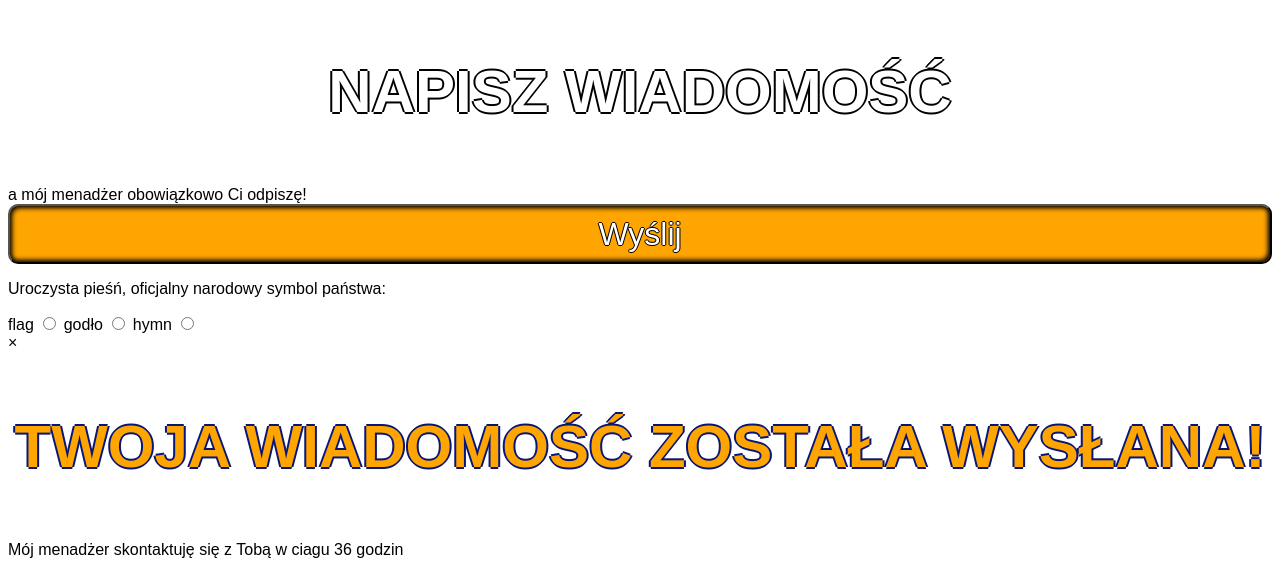
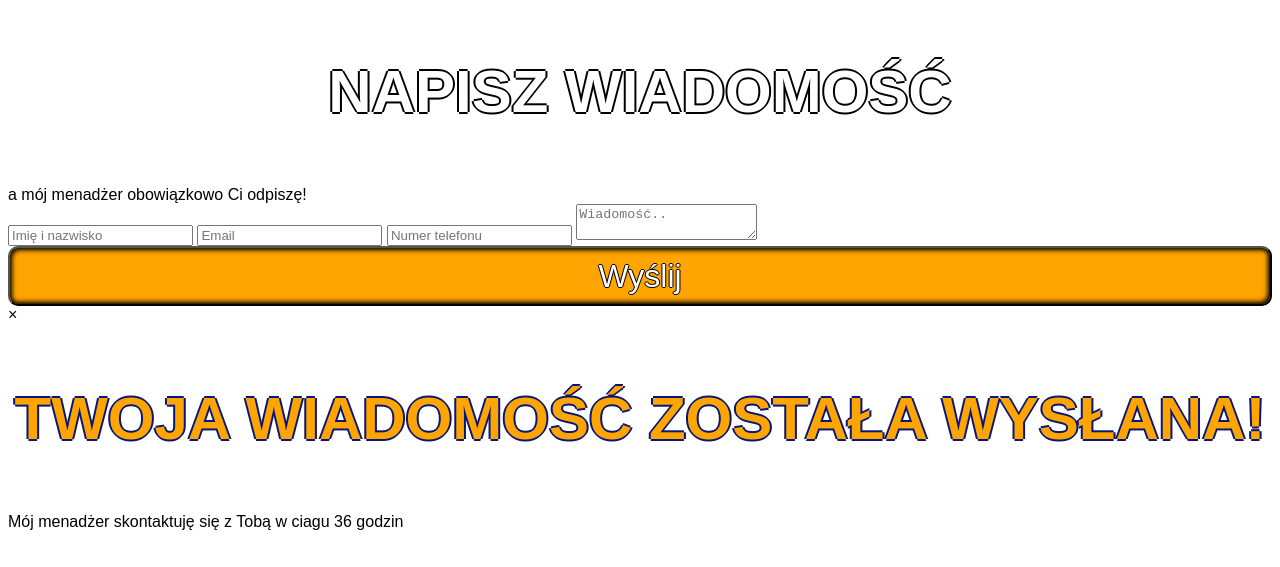
Before and after one commit to UlianaOleksyn/ulianaOleksyn.test-LadyGaga, a website: page src/index.html in a window 1280 px wide. Shown: the part 4622-5189 px from the top of the page. After the commit the page ends 5161 px from the top, so only its background shows below. Drawn offline with nearby package versions, Linux system fonts and the light colour scheme.

Commit message:
Form with question-random

```diff
--- a/src/index.html
+++ b/src/index.html
@@ -260,37 +260,13 @@
 
             <form class="modal__form" action="#">
 
-                    <!-- <input class="input_animate" type="text" name="name" placeholder="Imię i nazwisko" required minlength="2" maxlength="30">
+                    <input class="input_animate" type="text" name="name" placeholder="Imię i nazwisko" required minlength="2" maxlength="30">
                     <input class="input_animate" type="email"  name="email" placeholder="Email" required>
-                    <input class="input_animate" type="phone"  name="phone" placeholder="Numer telefonu" required minlength="9"> -->
-<!--
-                <textarea class="input_animate" name="text" placeholder="Wiadomość.." required minlength="20" maxlength="100"></textarea> -->
+                    <input class="input_animate" type="phone"  name="phone" placeholder="Numer telefonu" required minlength="9">
 
-                <!-- <fieldset class="form__questions">
-                    <legend>
-                        Ja nie robot
-                    </legend>
-                    <p> Pytanie</p>
+                <textarea class="input_animate" name="text" placeholder="Wiadomość.." required minlength="20" maxlength="500"></textarea>
 
-                    <div class="form__wrapper-answers">
-                    <label for="huey">Huey
-                        <input type="radio" id="huey" name="drone" value="huey"
-                               checked>
-                        </label>
-
-                        <label for="dewey">Dewey
-                        <input type="radio" id="dewey" name="drone" value="dewey">
-                       </label>
-
-
-                       <label for="louie">Louie
-                        <input type="radio" id="louie" name="drone" value="louie">
-                        </label>
-                    </div>
-
-                    </fieldset> -->
-
-                <button class="button button_send button_animate" id="send">Wyślij</button>
+                <!-- <button class="button button_send button_animate wow" id="send">Wyślij</button> -->
             </form>
 
         </div>
--- a/src/js/script.js
+++ b/src/js/script.js
@@ -7,24 +7,114 @@ window.addEventListener('DOMContentLoaded', ()=>{
           links_contact = document.querySelectorAll(".link_contact"),
           modal_close = document.querySelectorAll(".modal__close"),
           modal_dialog = document.querySelector(".modal__dialog"),
-          button_send = document.getElementById("send"),
           modal_thanks = document.querySelector(".modal-thanks__content"),
           form = document.querySelector(".modal__form"),
           form_name = document.querySelector("input[name='name']"),
           form_email = document.querySelector("input[name='email']"),
           form_phone = document.querySelector("input[name='phone']"),
-          form_text = document.querySelector("textarea[name='text']"),
-          form_questions = document.querySelector(".form__questions");
+          form_text = document.querySelector("textarea[name='text']");
 
-
-    let random;
+    let random,
+        answer,
+        button_send;
 
           new WOW().init();
+
+     // form questions
+     class Questions{
+        constructor(quest, answer1, answer2, answer3, answer_true, class_name){
+            this.quest = quest;
+            this.answer1 = answer1;
+            this.answer2 = answer2;
+            this.answer3 = answer3;
+            this.answer_true = answer_true;
+            this.class_name = class_name;
+        }
+
+        writeContent(){
+            const fieldset = document.createElement("fieldset");
+            fieldset.classList.add("form__questions", `${this.class_name}`);
+            fieldset.setAttribute("required", '');
+            fieldset.innerHTML = `
+            <legend> Nie jestem robotem </legend>
+            <p>${this.quest}</p>
+
+            <div class="form__wrapper-answers">
+            <label for="${this.answer1}">${this.answer1}
+            <input type="radio" id="${this.answer1}" name="request${this.class_name}" value="${this.answer1}" required>
+            </label>
+            <label for="${this.answer2}">${this.answer2}
+            <input type="radio" id="${this.answer2}" name="request${this.class_name}" value="${this.answer2}" required>
+            </label>
+            <label for="${this.answer3}">${this.answer3}
+            <input type="radio" id="${this.answer3}" name="request${this.class_name}" value="${this.answer3}" required>
+            </label>
+            `;
+            form_text.after(fieldset);
+
+           answer = `${this.answer_true}`;
+        }
+    }
+
+    const quest_1 = new Questions(
+        'Beethovena, Mozarta, Bacha i Chopina łączy myzyka:',
+        'klasyczna',
+        'pop',
+        'rock',
+        'klasyczna',
+        '1'
+    );
+
+    const quest_2 = new Questions(
+        'Muzyka popularna, najbardziej rozpowszechniona:',
+        'folk',
+        'pop',
+        'reggae',
+        'pop',
+        '2'
+        );
+
+    const quest_3 = new Questions(
+        'Taneczna, łatwa w odbiorze muzyka:',
+        'rap',
+        'jazz',
+        'disco',
+        'disco',
+        '3'
+        );
+
+    const quest_4 = new Questions(
+        'Uroczysta pieśń, oficjalny narodowy symbol państwa:',
+        'flag',
+        'godło',
+        'hymn',
+        'hymn',
+        '4'
+    );
+
+    function randomizeQuest(){
+        random = Math.floor(Math.random() * 4) + 1;
+        switch (random) {
+            case 1:
+                quest_1.writeContent();
+            break;
+            case 2:
+                quest_2.writeContent();
+                break;
+            case 3:
+                quest_3.writeContent();
+                break;
+            default:
+                quest_4.writeContent();
+                break;
+        }
+    }
 
     function showModal(){
         modal.classList.add("modal_active");
         modal_content.classList.add("modal__content_show");
         document.documentElement.style.overflow = "hidden";
+        randomizeQuest();
     }
 
     function showThanksModal(){
@@ -37,6 +127,7 @@ window.addEventListener('DOMContentLoaded', ()=>{
         modal.classList.remove("modal_active");
         document.documentElement.style.overflow = "";
         modal_thanks.classList.remove("modal-thanks__content_active");
+        document.querySelector(".form__questions").remove();
     }
 
     button_contact.addEventListener('click', ()=>{
@@ -55,7 +146,6 @@ window.addEventListener('DOMContentLoaded', ()=>{
         });
     });
 
-
     modal_dialog.addEventListener('click', (event) =>{
         if (event.target == modal_dialog){
             hideModal();
@@ -68,116 +158,31 @@ window.addEventListener('DOMContentLoaded', ()=>{
         }
     });
 
+    button_send = document.createElement("button");
+    button_send.classList.add("button", "button_send");
+    button_send.setAttribute("id", 'send');
+    button_send.innerHTML = "Wyślij";
+    form.append(button_send);
+
     button_send.addEventListener("click", (event)=>{
+        const question_input = document.querySelectorAll(".form__wrapper-answers input");
+        if (form_name.validity.valid && form_email.validity.valid && form_phone.validity.valid && form_text.validity.valid){
 
-        if (form_name.validity.valid && form_email.validity.valid && form_phone.validity.valid && form_text.validity.valid){
-        showThanksModal();
-        event.preventDefault();
+            question_input.forEach(i => {
+                if (i.checked){
+                    if (i.value == answer){
+
+                        showThanksModal();
+                        event.preventDefault();
+                        form.reset();
+                    }
+                    else {
+                        alert("wygląda na to, że jesteś botem :)");
+                    }
+                }
+            });
         }
     });
 
-    // form questions
-    class Questions{
-        constructor(quest, answer1,  answer1_boolean, answer2, answer2_boolean, answer3, answer3_boolean, class_name){
-            this.quest = quest;
-            this.answer1 = answer1;
-            this.answer1_boolean = answer1_boolean;
-            this.answer2 = answer2;
-            this.answer2_boolean = answer2_boolean;
-            this.answer3 = answer3;
-            this.answer3_boolean = answer3_boolean;
-            this.class_name = class_name;
-        }
-
-        writeContent(){
-            const div = document.createElement("div");
-            div.classList.add("form__questions", `${this.class_name}`);
-            div.innerHTML =
-            // <legend> Nie jestem robotem </legend>
-           ` <p>${this.quest}</p>
-
-            <div class="form__wrapper-answers">
-            <label for="${this.answer1}">${this.answer1}
-            <input type="radio" id="${this.answer1}" name="drone" value="${this.answer1}">
-            </label>
-            <label for="${this.answer2}">${this.answer2}
-            <input type="radio" id="${this.answer2}" name="drone" value="${this.answer2}">
-            </label>
-            <label for="${this.answer3}">${this.answer3}
-            <input type="radio" id="${this.answer3}" name="drone" value="${this.answer3}">
-            </label>
-            `;
-           form.append(div);
-
-        }
-    }
-
-    const quest_1 = new Questions(
-        'Beethovena, Mozarta, Bacha i Chopina łączy myzyka:',
-        'klasyczna',
-        'true',
-        'pop',
-        'false',
-        'rock',
-        'false',
-        '1'
-    );
-    // quest_1.writeContent();
-
-    const quest_2 = new Questions(
-        'Muzyka popularna, najbardziej rozpowszechniona:',
-            'folk',
-            'false',
-            'pop',
-            'true',
-            'reggae',
-            'false',
-            '2'
-        );
-
-    const quest_3 = new Questions(
-        'Taneczna, łatwa w odbiorze muzyka:',
-            'rap',
-            'false',
-            'jazz',
-            'false',
-            'disco',
-            'true',
-            '3'
-        );
-    // quest_3.writeContent();
-
-    const quest_4 = new Questions(
-        'Uroczysta pieśń, oficjalny narodowy symbol państwa:',
-            'flag',
-            'false',
-            'godło',
-            'false',
-            'hymn',
-            'true',
-            '4'
-        );
-    // quest_4.writeContent();
-
-    random = Math.floor(Math.random() * 4) + 1;
-     switch (random) {
-        case 1:
-            quest_1.writeContent();
-          break;
-        case 2:
-            quest_2.writeContent();
-            break;
-        case 3:
-            quest_3.writeContent();
-            break;
-        default:
-            quest_4.writeContent();
-            break;
-     }
-
-
-
-
-
 
 });
--- a/src/sass/blocks/_modal.scss
+++ b/src/sass/blocks/_modal.scss
@@ -4,7 +4,6 @@
     top: 0;
     width: 100%;
     height: 100%;
-    overflow: hidden;
     &_active{
         left: 0;
     }
@@ -13,6 +12,7 @@
         height: 100%;
         background-color: rgba(7, 48, 56, 0.75);
         position: absolute;
+        overflow: hidden;
     }
     &__content{
         padding: 30px 50px;
@@ -23,7 +23,7 @@
         width: 50%;
         background: url("../image/background-gold.jpg");
         transition: all 0.5s;
-        // z-index: 2000;
+        overflow: scroll;
         &_show{
             right: 0;
         }
@@ -43,23 +43,24 @@
         }
     }
     &__subtitle{
+        margin-top: 25px;
         font-size: 24px;
         color: #071678;
         text-shadow: -1px 0 white, 0 1px white, 1px 0 white, 0 -1px white;
         text-align: center;
     }
     &__form{
-        width: 70%;
+        width: 100%;
         margin-top: 30px;
         input[placeholder]{
             height: 35px;
-            width: 100%;
-            padding: 0 5px;
+            width: 55%;
+            padding: 0 10px;
             font-size: 18px;
             margin-bottom: 20px;
             font-weight: 300;
             box-shadow: inset 2px 2px 5px #071678;
-            background-image: linear-gradient(to right, #071678, #026EC2, #071678);
+            background: #E8F0FE;
             color: white;
             &:invalid {
                 // border: 2px solid red;
@@ -72,14 +73,13 @@
             }
         }
         textarea{
-            width: 100%;
-            height: 90px;
+            width: 95%;
+            height: 100px;
             font-size: 18px;
             padding: 15px 15px;
-            font-weight: 300;
-            margin-bottom: 15px;
+            margin-bottom: 5px;
             box-shadow: inset 2px 2px 5px #071678;
-            background-image: linear-gradient(to right, #071678, #026EC2, #071678);
+            background: #E8F0FE;
             &:invalid {
                 // border: 2px solid red;
                 &:required {
@@ -97,7 +97,7 @@
             padding: 20px;
             position: absolute;
             left: 50%;
-            top: 50%;
+            top: 40%;
             transform: translate(-50%, -50%);
             background-image: url("../image/background-gold.jpg");
             border: 3px outset  #071678;
@@ -119,16 +119,18 @@
 }
 .form{
     &__questions{
-        padding-bottom: 10px;
-        border: 2px solid #FFA501;
+        padding: 0;
+        margin-bottom: 25px;
+        widows: 100%;
         font-size: 18px;
-        color: white;
-        background-color: rgba(7, 48, 56, 0.6);
-        // legend {
-        //     color: #FFA501;
-        //     font-size: 16px;
-        //     text-shadow: -1px 0 black, 0 1px black, 1px 0 black, 0 -1px black;
-        // }
+        color: black;
+        background-image: linear-gradient(to right, pink, #FFA501);
+        box-shadow: inset 2px 2px 5px #071678;
+        legend {
+            color: white;
+            font-size: 16px;
+            text-shadow: -1px 0 black, 0 1px black, 1px 0 black, 0 -1px black;
+        }
         p{
             text-align: center;
             line-height: 0;
@@ -139,4 +141,16 @@
         display: flex;
         justify-content: space-around;
     }
+    fieldset{
+        &:invalid {
+            // border: 2px solid red;
+            &:required {
+                background-image: linear-gradient(to right, pink, #FFA501);
+              }
+        }
+        &:valid {
+            background: #E8F0FE;
+            border: 2px solid black;
+        }
+    }
 }
--- a/src/sass/blocks/_title.scss
+++ b/src/sass/blocks/_title.scss
@@ -15,6 +15,7 @@
     }
     &_modal{
         font-size: 36px;
+        line-height: 0;
         margin: 15px 0;
     }
     &_animate{
```
Also changed, not shown: dist/css/style.min.css, dist/index.html, dist/js/script.js.
